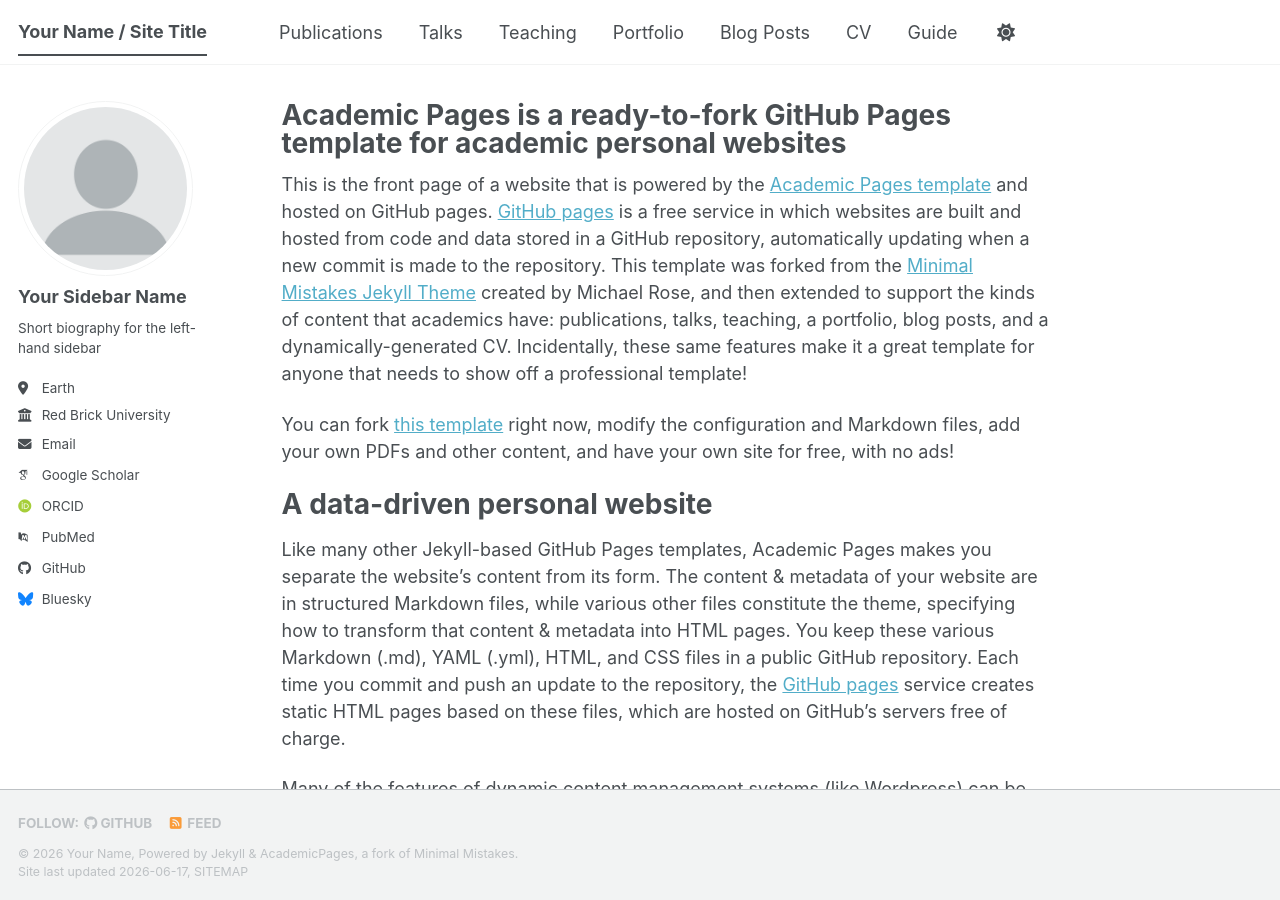
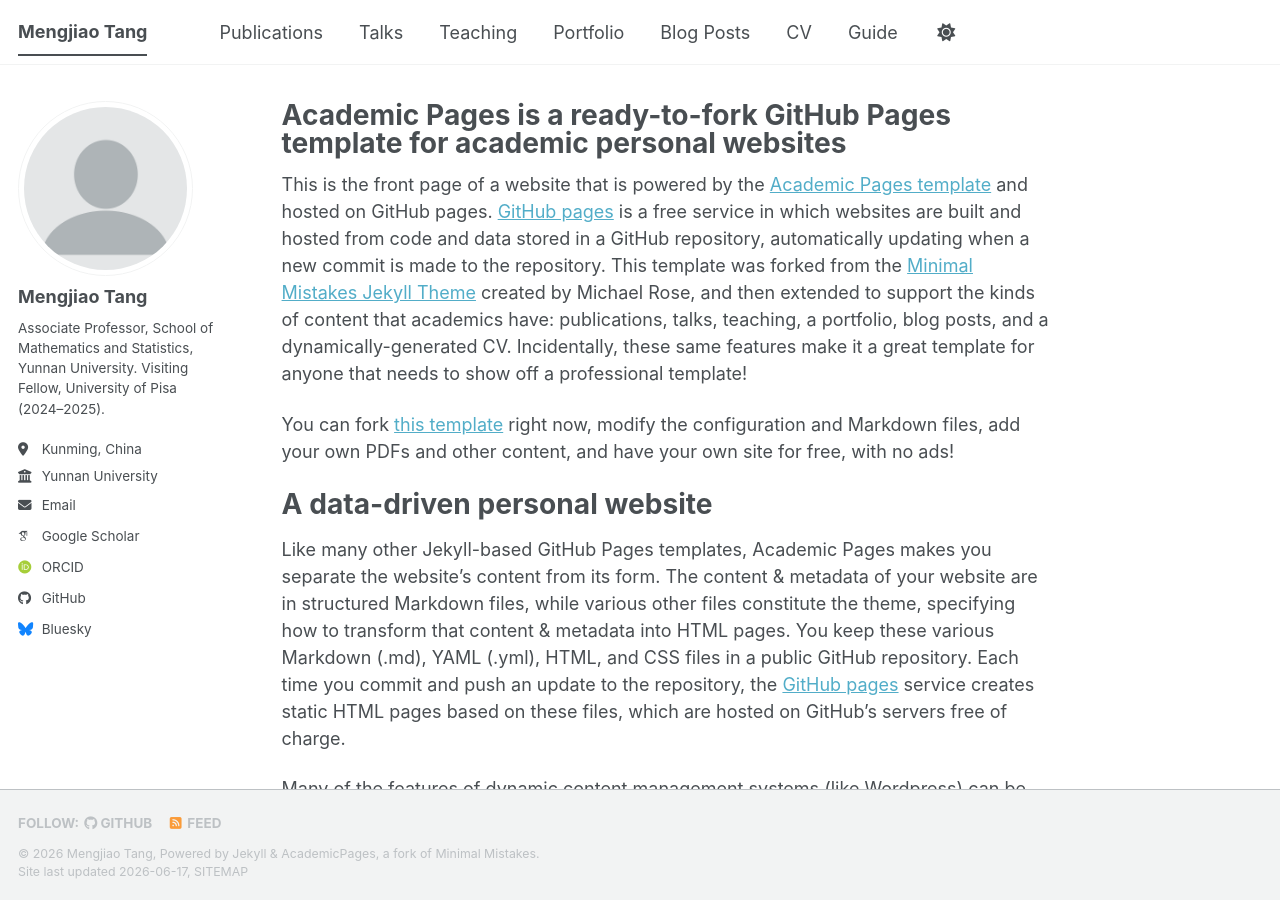
Before and after one commit to mengjiaotang/academicpages.github.io, a Jekyll site: the page built from _pages/about.md, in a window 1280 px wide and 900 px high. Built offline with Jekyll 4.4.1, drawn with Linux system fonts in a browser that asks for light colours; some web fonts are replaced; a script bundle is joined from its source files by our own code; library files that are not in the unit come from our copies.

Commit message:
Update _config.yml

```diff
--- a/_config.yml
+++ b/_config.yml
@@ -8,50 +8,46 @@
 
 # Basic Site Settings
 locale                   : "en-US"
-site_theme               : "default" # The available themes options are "default", "air", "sunrise", "mint", "dirt" and "contrast"
-title                    : "Your Name / Site Title"
+site_theme               : "default"
+title                    : "Mengjiao Tang"
 title_separator          : "-"
-name                     : &name "Your Name"
-description              : &description "Your Name's academic portfolio"   # Update this with a general description of your site, this is the default if not overridden by a page
-url                      : https://academicpages.github.io # The base hostname & protocol for your site e.g. "https://[your GitHub username].github.io",
-                                                           # or if you already have some other page hosted on Github then use "https://[your GitHub username].github.io/[Your Repo Name]"
-baseurl                  : "" # the subpath of your site, e.g. "/blog"
-repository               : "academicpages/academicpages.github.io"
+name                     : &name "Mengjiao Tang"
+description              : &description "Academic homepage of Mengjiao Tang, Associate Professor at Yunnan University"
+url                      : https://mengjiaotang.github.io
+baseurl                  : "/academicpages.github.io"
+repository               : "mengjiaotang/academicpages.github.io"
 
-# Site Author - The following control what appear as part of the author content on the side bar.
-#               If a field is blank the icon and link will not appear, otherwise it will be shown.
-#               Additional customization can be done by editing /_includes/author-profile.html
+# Site Author
 author:
-  # Biographic information
-  avatar           : "profile.png"
-  name             : "Your Sidebar Name"
-  pronouns         : # example: "she/her"
-  bio              : "Short biography for the left-hand sidebar"
-  location         : "Earth"
-  employer         : "Red Brick University"
-  uri              : # URL
-  email            : "none@example.org"
+  avatar           : "profile.png"   # rename your photo to profile.png and upload to /images/
+  name             : "Mengjiao Tang"
+  pronouns         :
+  bio              : "Associate Professor, School of Mathematics and Statistics, Yunnan University. Visiting Fellow, University of Pisa (2024–2025)."
+  location         : "Kunming, China"
+  employer         : "Yunnan University"
+  url              :
+  email            : "mengjiaotang@ynu.edu.cn"
 
   # Academic websites
-  academia         : # URL
-  arxiv            : # URL - Update with the correct link to your profile
-  googlescholar    : "https://scholar.google.com/citations?user=PS_CX0AAAAAJ"
-  inspire-hep      : # URL
-  impactstory      : # URL
-  orcid            : "https://orcid.org/yourorcidurl"
-  semantic         : # URL
-  ssrn             : # URL
-  pubmed           : "https://www.ncbi.nlm.nih.gov/pubmed/?term=john+snow"
-  researchgate     : # URL
-  scopus           : # URL
-  zotero           : # URL
+  academia         :
+  arxiv            :
+  googlescholar    : "https://scholar.google.com/citations?user=2EtCfFoAAAAJ"
+  inspire-hep      :
+  impactstory      :
+  orcid            : "https://orcid.org/0000-0003-1654-8428"
+  semantic         :
+  ssrn             :
+  pubmed           :
+  researchgate     :
+  scopus           :
+  zotero           :
 
 
   # Repositories and software development
   bitbucket        : # Username - Update with your username on the site
   codepen          : # Username
   dribbble         : # Username
-  github           : "academicpages"
+  github           : "mengjiaotang"
   kaggle           : # Username
   stackoverflow    : # User number or user number and name (i.e., use "1" or "1/jeff-atwood")
 
```
